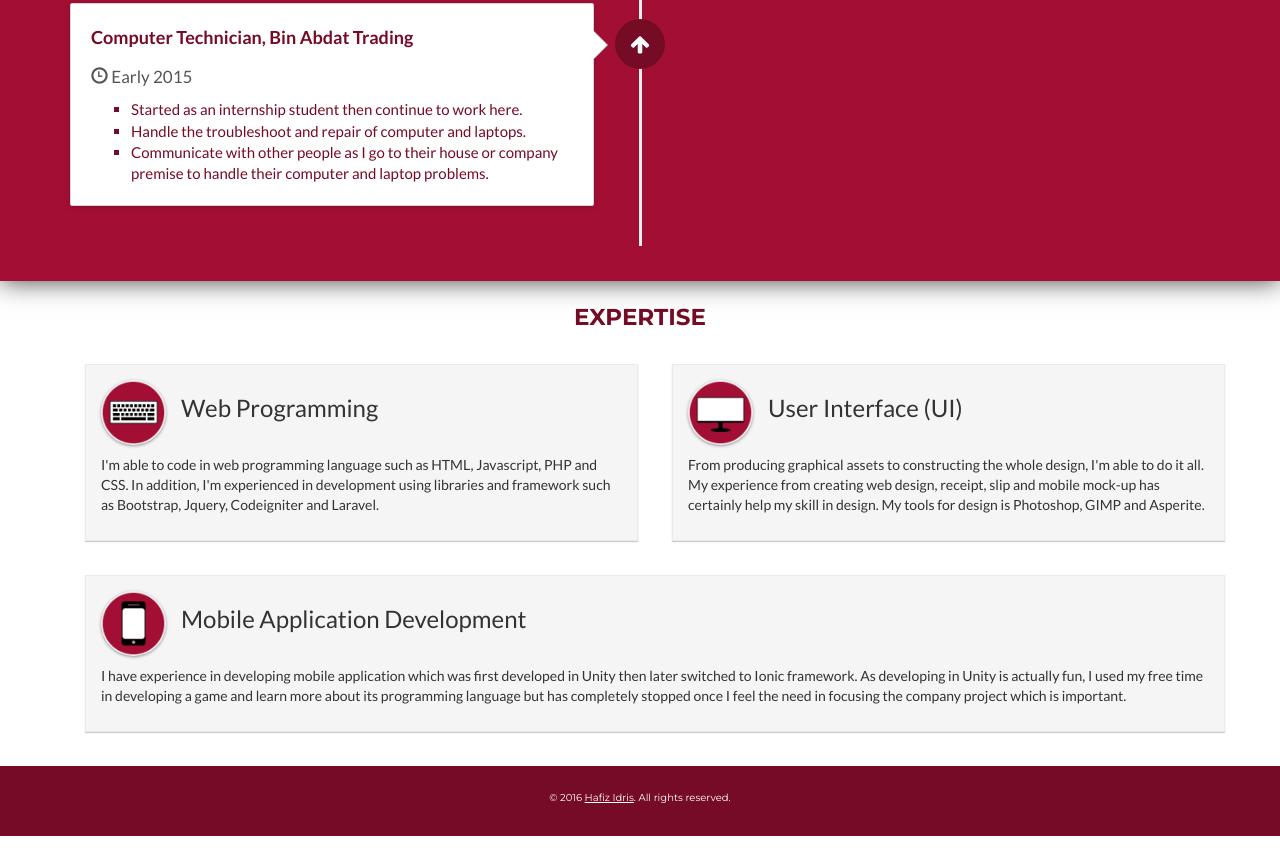
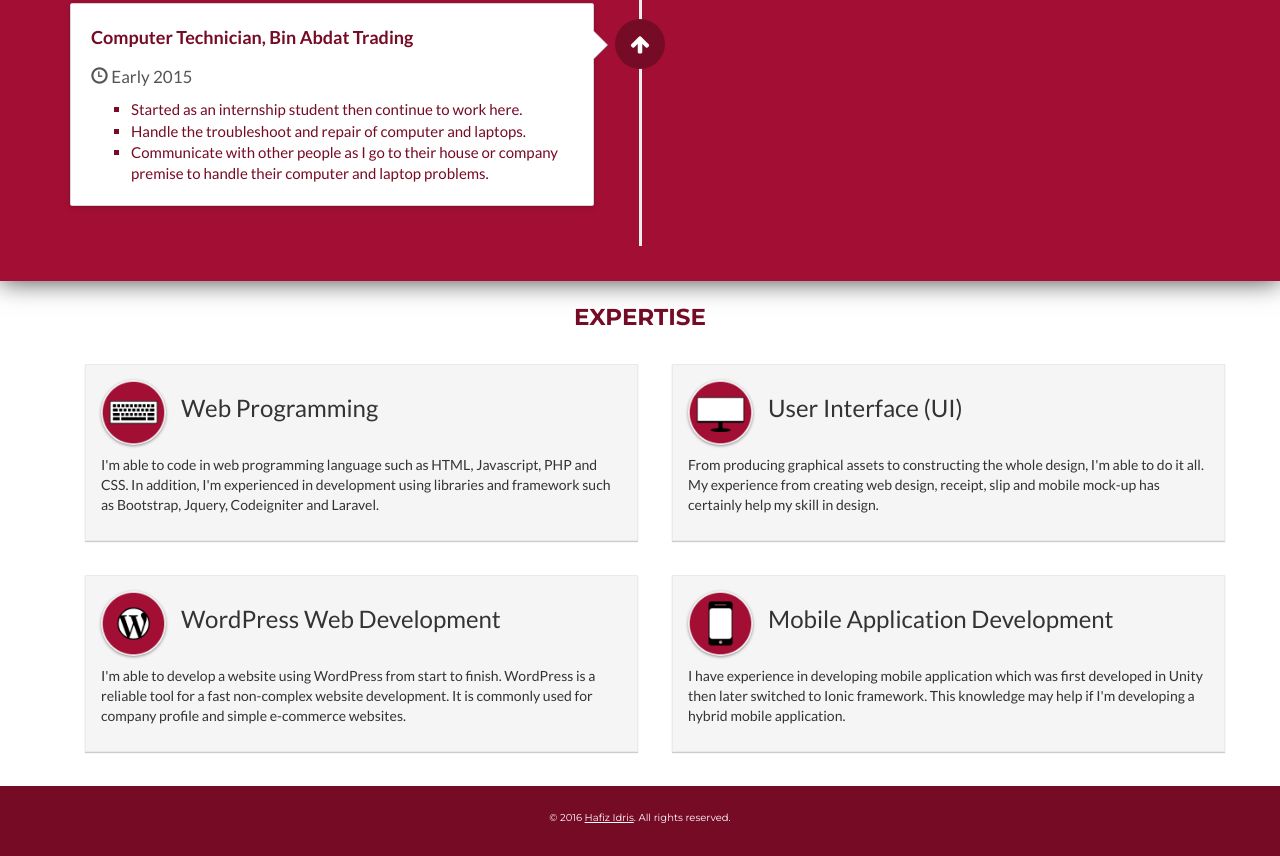
Before and after one commit to codenamehafiz/codenamehafiz.github.io, a plain HTML site: page index.html in a window 1280 px wide. Shown: the part 1264-2120 px from the top of the page. Drawn offline with nearby package versions, Linux system fonts and the light colour scheme.

Commit message:
Content update

```diff
--- a/css/main.css
+++ b/css/main.css
@@ -34,7 +34,7 @@ html{
 	text-transform: uppercase;
 	font-weight: 700;
 	margin-left: 15px;
-	font-size: 25px;
+	font-size: 20px;
 	position: relative;
 	top: 5px;
 	cursor:pointer;
--- a/index.html
+++ b/index.html
@@ -144,10 +144,23 @@
 							<h3>User Interface (UI)</h3>
 						</div>
 					</div>
-					<div class="content">From producing graphical assets to constructing the whole design, I'm able to do it all. My experience from creating web design, receipt, slip and mobile mock-up has certainly help my skill in design.  My tools for design is Photoshop, GIMP and Asperite.</div>
+					<div class="content">From producing graphical assets to constructing the whole design, I'm able to do it all. My experience from creating web design, receipt, slip and mobile mock-up has certainly help my skill in design.</div>
 				</div>
 				<!--tool three -->
-				<div class="animation-element slide-left tool" style="width: 100% !important;">
+				<div class="animation-element slide-left tool">
+					<div class="header">
+						<div class="left">
+							<img src="img/wordpress_logo.png" />
+						</div>
+						<div class="right">
+							<div style="margin-top: 10px;"></div>
+							<h3>WordPress Web Development</h3>
+						</div>
+					</div>
+					<div class="content">I'm able to develop a website using WordPress from start to finish. WordPress is a reliable tool for a fast non-complex website development. It is commonly used for company profile and simple e-commerce websites.</div>
+				</div>
+				<!--tool three -->
+				<div class="animation-element slide-left tool">
 					<div class="header">
 						<div class="left">
 							<img src="img/phone_logo.png" />
@@ -157,7 +170,7 @@
 							<h3>Mobile Application Development</h3>
 						</div>
 					</div>
-					<div class="content">I have experience in developing mobile application which was first developed in Unity then later switched to Ionic framework. As developing in Unity is actually fun, I used my free time in developing a game and learn more about its programming language but has completely stopped once I feel the need in focusing the company project which is important.</div>
+					<div class="content">I have experience in developing mobile application which was first developed in Unity then later switched to Ionic framework. This knowledge may help if I'm developing a hybrid mobile application.</div>
 				</div>
 
 			</div>
```
Also changed, not shown: img/wordpress_logo.png (added).
